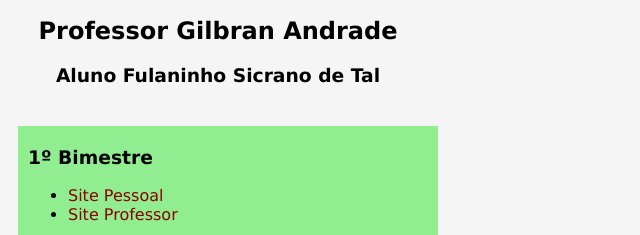
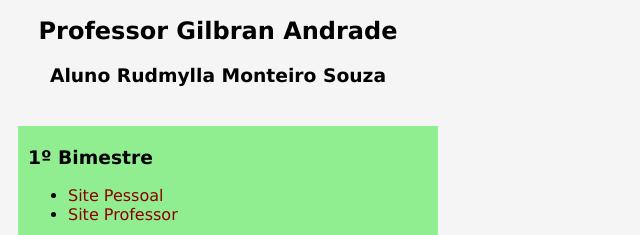
Before and after one commit to mylla03/-aweb, a plain HTML site: page index.html in a window 1280 px wide. Shown: the part 159-394 px from the top of the page, 0-640 px from the left. Drawn offline with Linux system fonts and the light colour scheme.

Commit message:
auteração do nome

```diff
--- a/index.html
+++ b/index.html
@@ -14,7 +14,7 @@
     <div class="titulo">
         <h1>Avaliações - Autoria Web</h1>
         <h2>Professor Gilbran Andrade</h2>
-        <h3>Aluno Fulaninho Sicrano de Tal </h4>
+        <h3>Aluno Rudmylla Monteiro Souza </h4>
     </div>
     <div class="bimestre bimImpar">
         <h3>1º Bimestre</h3>
```
